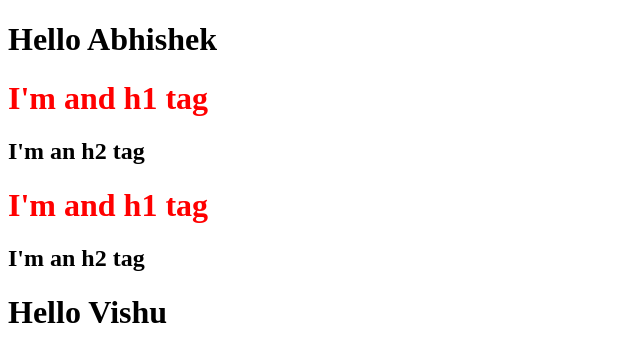
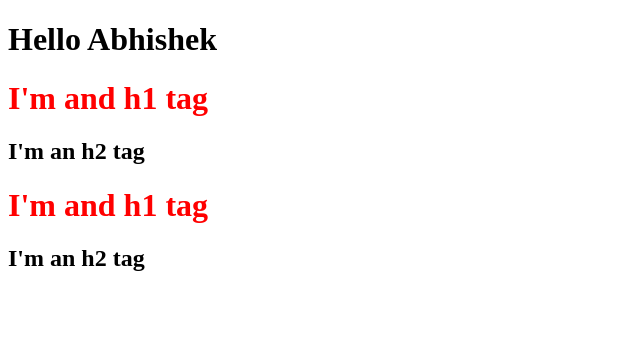
Before and after one commit to abhishekit31/namaste-javascript, a plain HTML site: page index.html in a window 1280 px wide. Shown: the whole page, without its empty margins (0-640 px from the left). Drawn offline with nearby package versions, Linux system fonts and the light colour scheme.

Commit message:
remove some line of code

```diff
--- a/index.html
+++ b/index.html
@@ -11,7 +11,6 @@
     <div id="root">
         <h1>abhishek kmar</h1>
     </div>
-    <h1>Hello Vishu</h1>
 
     <script crossorigin src="https://unpkg.com/react@18/umd/react.development.js"></script>
     <script crossorigin src="https://unpkg.com/react-dom@18/umd/react-dom.development.js"></script>
```
